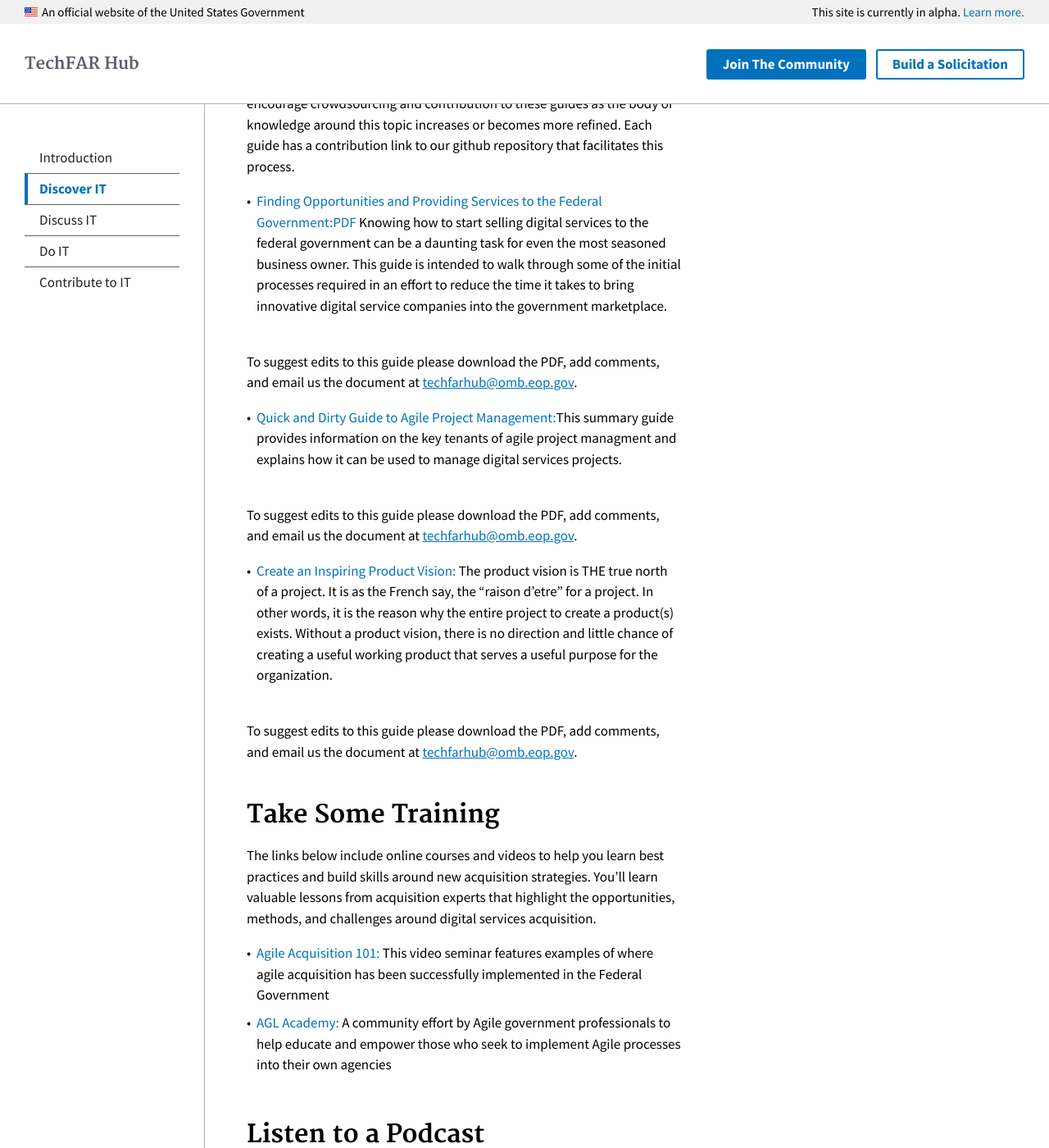
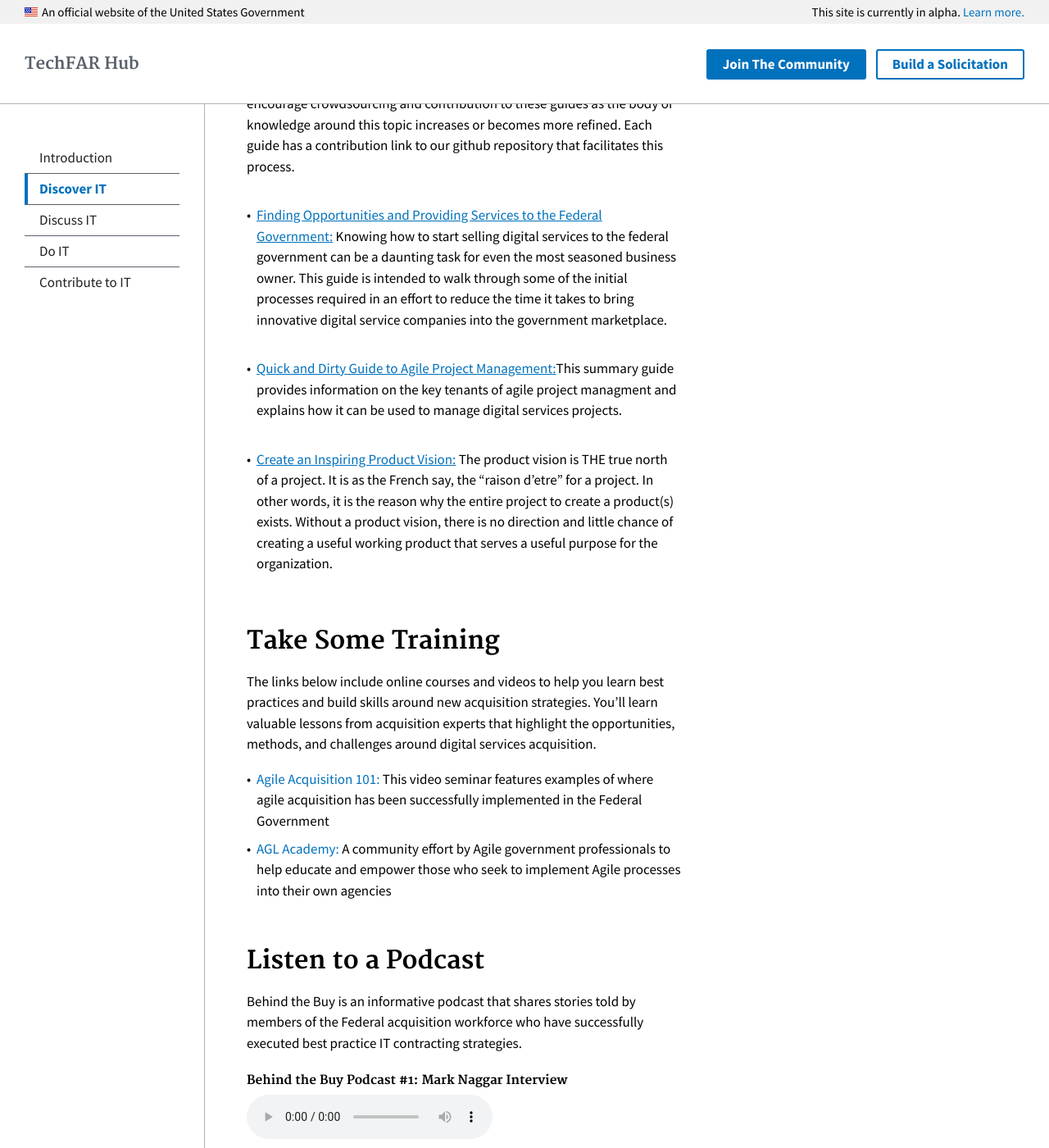
Before and after one commit to usds/techfar-hub, a Jekyll site: the page built from _topics/1_discover-it.md, in a window 1280 px wide and 1400 px high, scrolled down 687 px. Shown: the whole window at 82% size. Built offline with Jekyll 4.4.1, drawn with Linux system fonts in a browser that asks for light colours.

Commit message:
Update 1_discover-it.md

```diff
--- a/_topics/1_discover-it.md
+++ b/_topics/1_discover-it.md
@@ -18,17 +18,11 @@
 
 These Procurement Field Guides are intended to help participants in the government acquisition community with general knowledge, tips, or common practice methods that will help implement digital service strategies. These are living documents, not policy or procedure. We encourage crowdsourcing and contribution to these guides as the body of knowledge around this topic increases or becomes more refined. Each guide has a contribution link to our github repository that facilitates this process.
 
-- [Finding Opportunities and Providing Services to the Federal Government:](https://github.com/usds/techfar-hub/blob/master/docs/Finding-Opportunities-and-Providing-Services-to-the-Federal-Government-Guide.md) [PDF](https://techfarhub.cio.gov/assets/files/ContractorHowToGuide_I_1.pdf){:target="_blank"} Knowing how to start selling digital services to the federal government can be a daunting task for even the most seasoned business owner. This guide is intended to walk through some of the initial processes required in an effort to reduce the time it takes to bring innovative digital service companies into the government marketplace.
-
-To suggest edits to this guide please download the PDF, add comments, and email us the document at [techfarhub@omb.eop.gov](mailto:techfarhub@omb.eop.gov).
+- [Finding Opportunities and Providing Services to the Federal Government:](https://techfarhub.cio.gov/discover-IT/opportunities/)  Knowing how to start selling digital services to the federal government can be a daunting task for even the most seasoned business owner. This guide is intended to walk through some of the initial processes required in an effort to reduce the time it takes to bring innovative digital service companies into the government marketplace.
 
 - [Quick and Dirty Guide to Agile Project Management:](https://techfarhub.cio.gov/assets/files/Quick and Dirty Skinny on Agile Software Development-I2.pdf){:target="_blank"}This summary guide provides information on the key tenants of agile project managment and explains how it can be used to manage digital services projects.
 
-To suggest edits to this guide please download the PDF, add comments, and email us the document at [techfarhub@omb.eop.gov](mailto:techfarhub@omb.eop.gov).
-
 - [Create an Inspiring Product Vision:](https://techfarhub.cio.gov/assets/files/CreateAnInspritingProductVisionF.pdf){:target="_blank"} The product vision is THE true north of a project. It is as the French say, the “raison d’etre” for a project. In other words, it is the reason why the entire project to create a product(s) exists. Without a product vision, there is no direction and little chance of creating a useful working product that serves a useful purpose for the organization.
-
-To suggest edits to this guide please download the PDF, add comments, and email us the document at [techfarhub@omb.eop.gov](mailto:techfarhub@omb.eop.gov).
 
 ## Take Some Training
 
```
